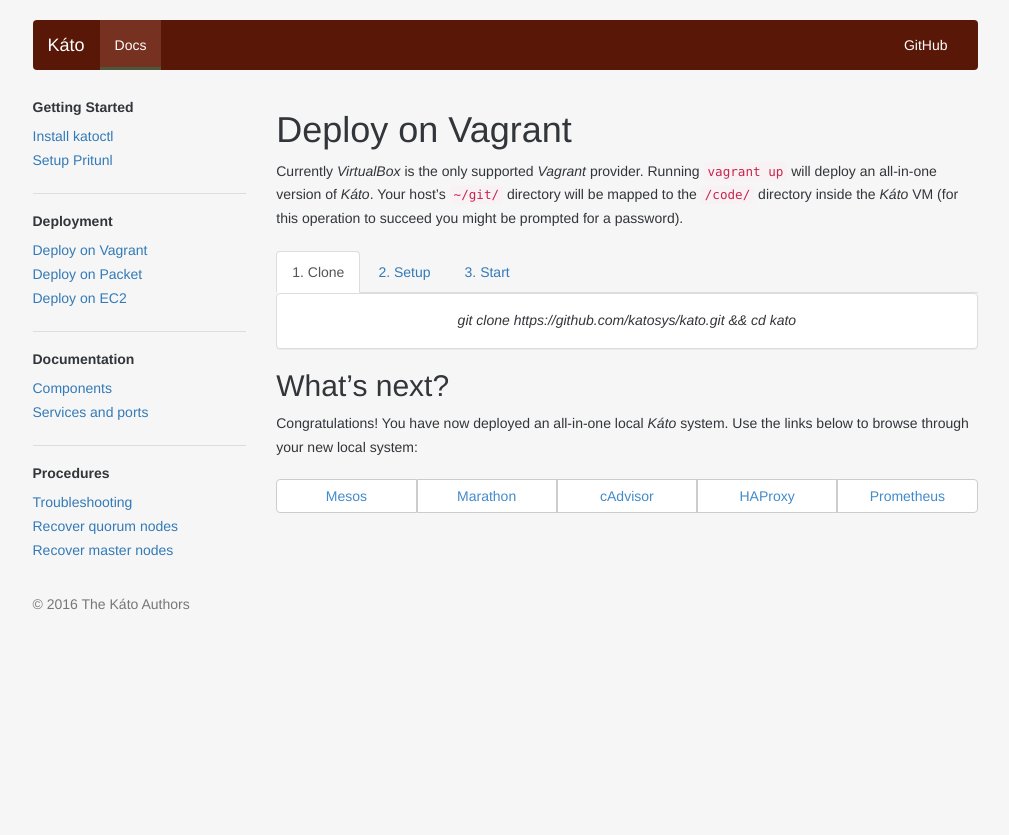
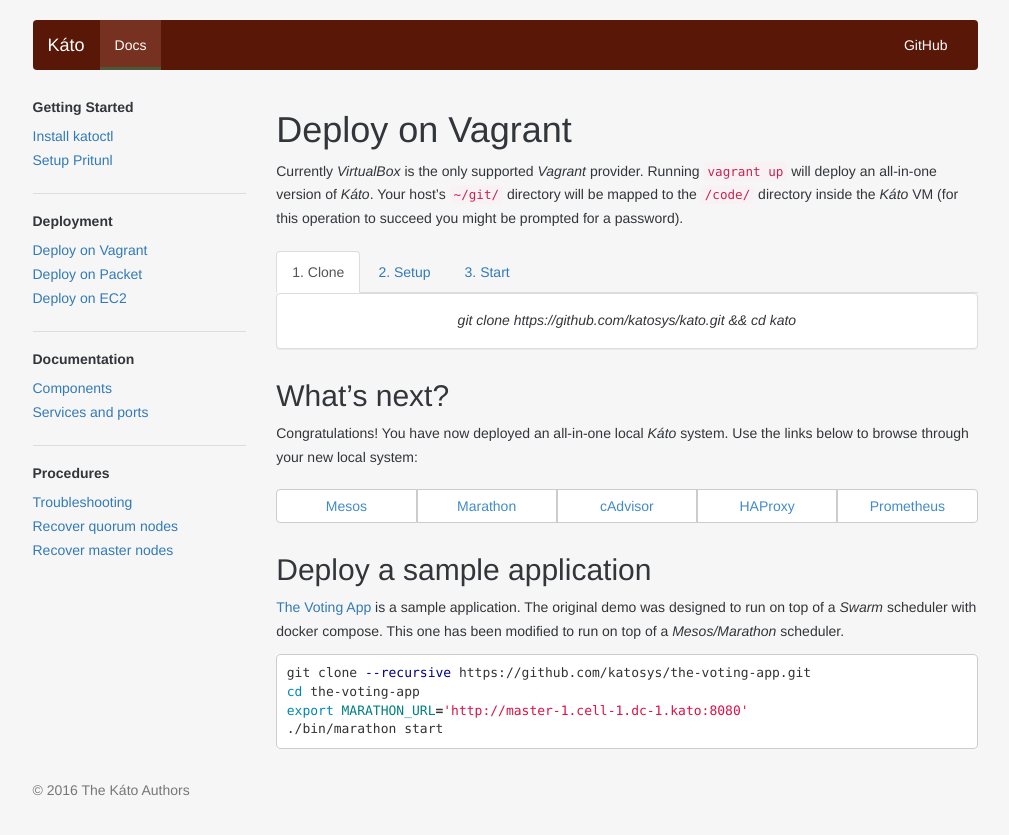
Before and after one commit to h0tbird/coreseed, a Jekyll site: the page built from docs/docs/vagrant.md, in a window 1280 px wide. Shown: the top 835 px of the page, without its empty margins (135-1144 px from the left). Built offline with Jekyll 4.4.1, drawn with Linux system fonts in a browser that asks for light colours; nearby versions of some CDN libraries; some web fonts are replaced.

Commit message:
Update docs/vagrant.md

````diff
--- a/docs/docs/vagrant.md
+++ b/docs/docs/vagrant.md
@@ -52,6 +52,8 @@ vagrant ssh kato-1 -c <span class="s2">"watch katostat"</span></code></pre>
  </div>
 </div>
 
+<div class="col-xs-12" style="height:10px;"></div>
+
 ## What's next?
 
 Congratulations! You have now deployed an all-in-one local *Káto* system. Use the links below to browse through your new local system:
@@ -75,3 +77,16 @@ Congratulations! You have now deployed an all-in-one local *Káto* system. Use t
     <a class="btn btn-default" href="http://master-1.cell-1.dc-1.kato:9191/targets"><font color="#428bca">Prometheus</font></a>
   </div>
 </div>
+
+<div class="col-xs-12" style="height:30px;"></div>
+
+## Deploy a sample application
+
+[The Voting App](https://github.com/katosys/the-voting-app) is a sample application. The original demo was designed to run on top of a *Swarm* scheduler with docker compose. This one has been modified to run on top of a *Mesos/Marathon* scheduler.
+
+```bash
+git clone --recursive https://github.com/katosys/the-voting-app.git
+cd the-voting-app
+export MARATHON_URL='http://master-1.cell-1.dc-1.kato:8080'
+./bin/marathon start
+```
````
